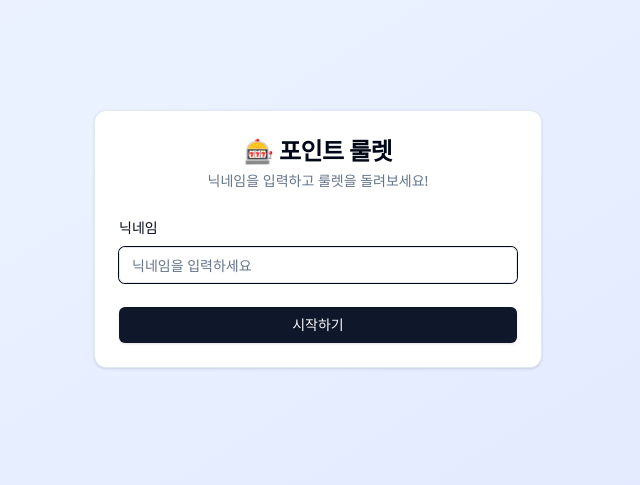
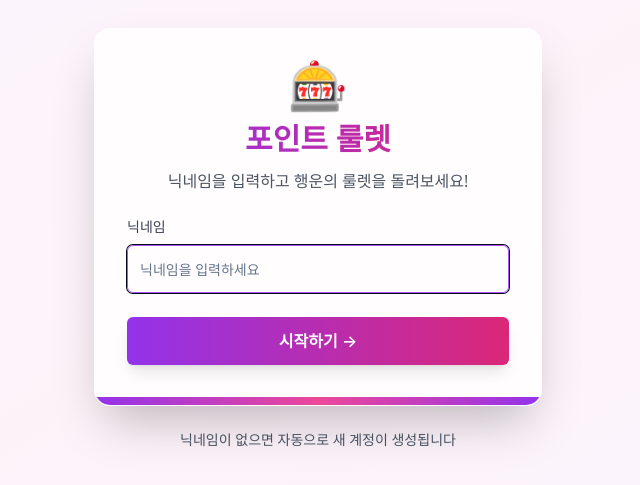
Before and after one commit to h-ye-ryoung/roulette-vibe, a React app in the folder frontend/: page /login in a window 1280 px wide. Shown: the part 161-646 px from the top of the page, without its empty margins (322-962 px from the left). Built offline with nearby package versions, Linux system fonts and the light colour scheme; no server answers; the HTML template or start-up script is replaced by a standard one.

Commit message:
fix: 로그인 UI 수정

```diff
--- a/frontend/src/pages/LoginPage.tsx
+++ b/frontend/src/pages/LoginPage.tsx
@@ -3,8 +3,7 @@ import { useNavigate } from 'react-router-dom';
 import { useAuth } from '@/contexts/AuthContext';
 import { Button } from '@/components/ui/button';
 import { Input } from '@/components/ui/input';
-import { Label } from '@/components/ui/label';
-import { Card, CardHeader, CardTitle, CardDescription, CardContent, CardFooter } from '@/components/ui/card';
+import { ButtonLoading } from '@/components/LoadingSpinner';
 
 export default function LoginPage() {
   const [nickname, setNickname] = useState('');
@@ -42,20 +41,31 @@ export default function LoginPage() {
   };
 
   return (
-    <div className="min-h-screen flex items-center justify-center bg-gradient-to-br from-blue-50 to-indigo-100 p-4">
-      <Card className="w-full max-w-md">
-        <CardHeader className="space-y-1">
-          <CardTitle className="text-2xl font-bold text-center">
-            🎰 포인트 룰렛
-          </CardTitle>
-          <CardDescription className="text-center">
-            닉네임을 입력하고 룰렛을 돌려보세요!
-          </CardDescription>
-        </CardHeader>
-        <form onSubmit={handleSubmit}>
-          <CardContent className="space-y-4">
+    <div className="min-h-screen flex items-center justify-center bg-gradient-to-br from-purple-50 via-pink-50 to-purple-50 p-4">
+      {/* 로그인 카드 - 유리모피즘 */}
+      <div className="w-full max-w-md">
+        <div className="bg-white/80 backdrop-blur-lg rounded-2xl shadow-2xl border border-white/20 overflow-hidden">
+          {/* 헤더 */}
+          <div className="px-8 pt-8 pb-6 text-center space-y-3">
+            <div className="text-5xl mb-2">🎰</div>
+            <h1 className="text-3xl font-bold bg-gradient-to-r from-purple-600 to-pink-600 bg-clip-text text-transparent">
+              포인트 룰렛
+            </h1>
+            <p className="text-gray-600">
+              닉네임을 입력하고 행운의 룰렛을 돌려보세요!
+            </p>
+          </div>
+
+          {/* 폼 */}
+          <form onSubmit={handleSubmit} className="px-8 pb-8 space-y-6">
+            {/* 닉네임 입력 */}
             <div className="space-y-2">
-              <Label htmlFor="nickname">닉네임</Label>
+              <label
+                htmlFor="nickname"
+                className="block text-sm font-medium text-gray-700"
+              >
+                닉네임
+              </label>
               <Input
                 id="nickname"
                 type="text"
@@ -64,25 +74,36 @@ export default function LoginPage() {
                 onChange={(e) => setNickname(e.target.value)}
                 disabled={isLoading}
                 autoFocus
+                className="h-12 text-base border-gray-300 focus:border-purple-500 focus:ring-purple-500"
               />
             </div>
+
+            {/* 에러 메시지 */}
             {error && (
-              <div className="text-sm text-red-500">
+              <div className="rounded-lg bg-red-50 border border-red-200 px-4 py-3 text-sm text-red-600">
                 {error}
               </div>
             )}
-          </CardContent>
-          <CardFooter>
+
+            {/* 시작 버튼 */}
             <Button
               type="submit"
-              className="w-full"
               disabled={isLoading}
+              className="w-full h-12 text-base font-semibold bg-gradient-to-r from-purple-600 to-pink-600 hover:from-purple-700 hover:to-pink-700 shadow-lg hover:shadow-xl transform transition-all hover:scale-[1.02] disabled:opacity-50 disabled:cursor-not-allowed disabled:hover:scale-100"
             >
-              {isLoading ? '로그인 중...' : '시작하기'}
+              {isLoading ? <ButtonLoading /> : '시작하기 →'}
             </Button>
-          </CardFooter>
-        </form>
-      </Card>
+          </form>
+
+          {/* 하단 장식 */}
+          <div className="h-2 bg-gradient-to-r from-purple-600 via-pink-500 to-purple-600" />
+        </div>
+
+        {/* 안내 텍스트 */}
+        <p className="mt-6 text-center text-sm text-gray-600">
+          닉네임이 없으면 자동으로 새 계정이 생성됩니다
+        </p>
+      </div>
     </div>
   );
 }
```
